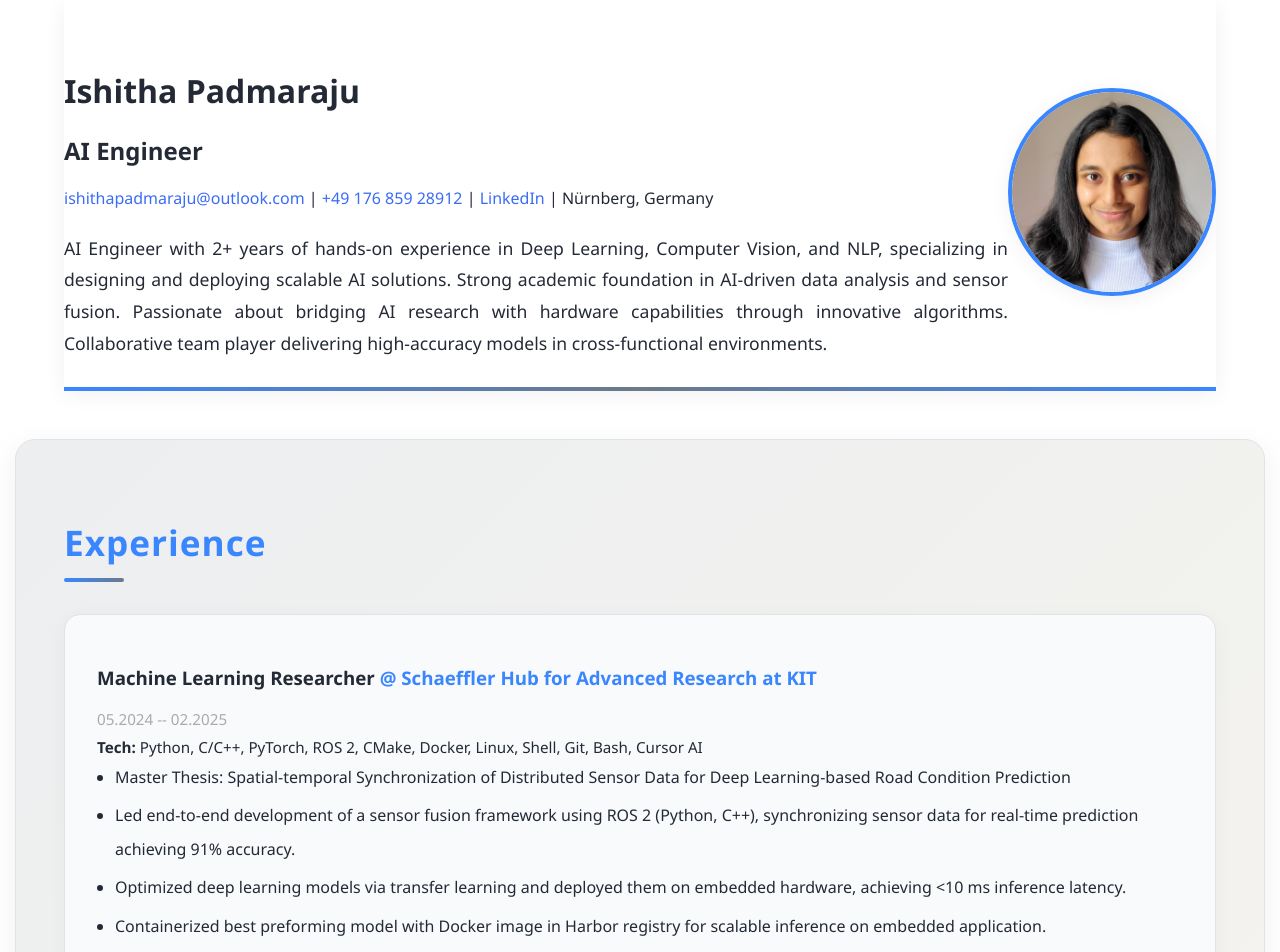
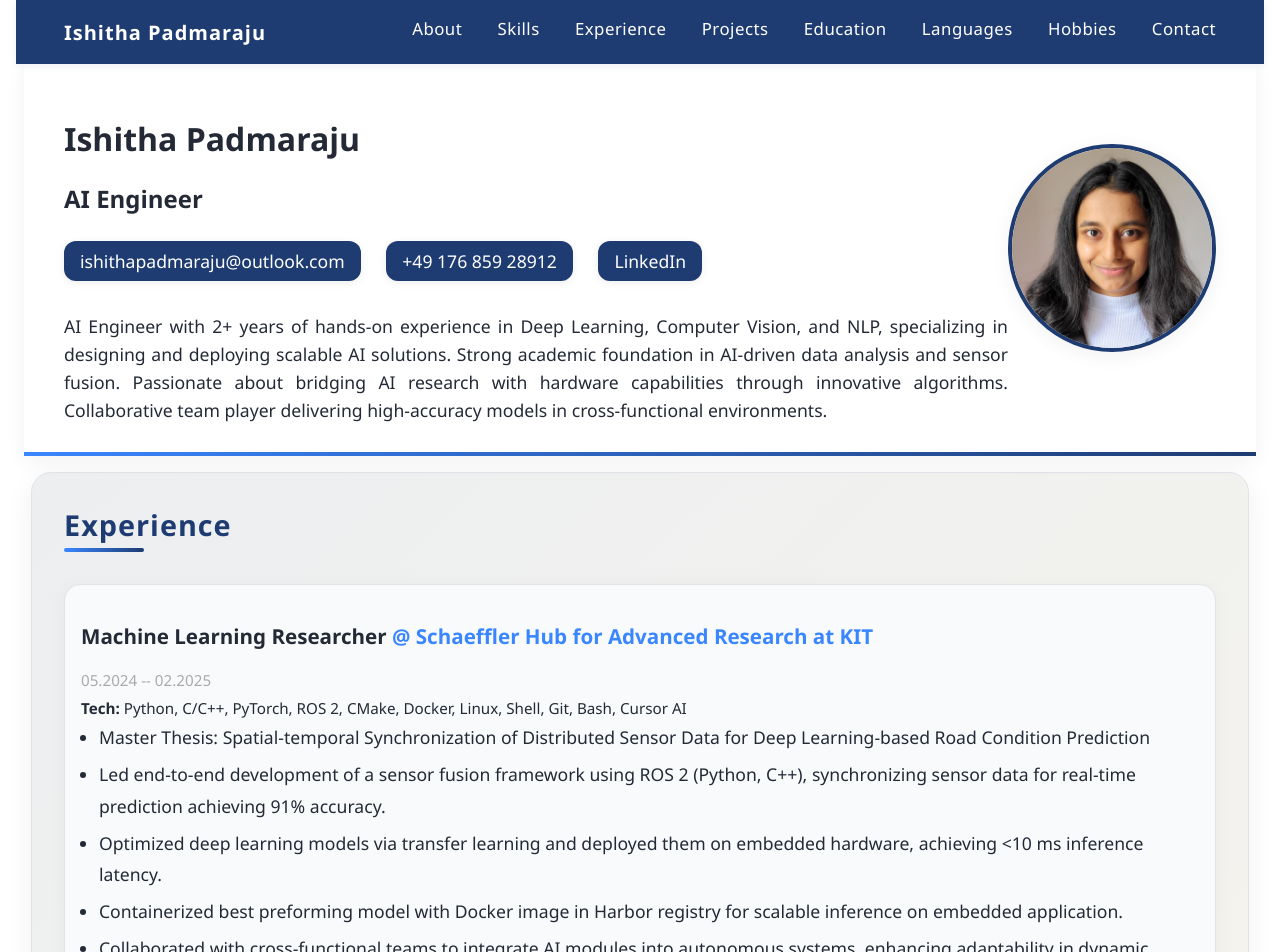
Before and after one commit to Ishitha-P/portfolio, a React (Create React App) app: page / in a window 1280 px wide. Shown: the top 952 px of the page. Built offline with nearby package versions, Linux system fonts and the light colour scheme.

Commit message:
update colour schema

```diff
--- a/src/App.module.css
+++ b/src/App.module.css
@@ -1,3 +1,7 @@
+html, body {
+  scroll-behavior: smooth;
+}
+
 .appContainer {
   min-height: 100vh;
   background: #fff;
@@ -12,11 +16,12 @@
 .header {
   width: 100%;
   background: #fff;
-  padding: 3rem 0 2rem 0;
+  padding: 2rem 2.5rem;
   text-align: center;
   box-shadow: 0 4px 20px rgba(0, 0, 0, 0.06);
   position: relative;
   overflow: hidden;
+  /* margin-top: 2.5rem; */
 }
 
 .header::after {
@@ -26,7 +31,7 @@
   left: 0;
   right: 0;
   height: 4px;
-  background: linear-gradient(to right, #3a86ff, #6c7a89, #3a86ff);
+  background: linear-gradient(to right, #3a86ff, #1e3c72);
 }
 
 .profilePhoto {
@@ -34,7 +39,7 @@
   height: 200px;
   border-radius: 50%;
   object-fit: cover;
-  border: 4px solid #3a86ff;
+  border: 4px solid #1e3c72;
   margin-bottom: 1.5rem;
   box-shadow: 0 4px 20px rgba(0, 0, 0, 0.06);
   transition: transform 0.3s ease;
@@ -48,29 +53,31 @@
   max-width: 1000px;
   margin: 1.5rem auto 0 auto;
   text-align: justify;
-  line-height: 1.8;
+  line-height: 1.6;
   font-size: 1.1rem;
   color: #232a36;
+  /* padding: 0.5rem 1.0rem; */
 }
 
-.section {
+.section, .experienceSection, .educationSection, .projectsSection, .skillsSection, .languagesSection, .hobbiesSection {
   width: 100%;
   max-width: 1400px;
-  margin: 3rem 0;
+  margin: 1rem 1rem;
   background: #fff;
   border-radius: 20px;
   box-shadow: 0 8px 32px rgba(0, 0, 0, 0.06);
-  padding: 3rem;
+  padding: 0.5rem 2rem;
   border: 1px solid #e0e3e8;
+  font-size: 1.1rem;
 }
 
 .sectionTitle {
-  color: #3a86ff;
-  font-size: 2.2rem;
+  color: #1e3c72;
+  font-size: 1.8rem;
   margin-bottom: 2rem;
   letter-spacing: 1px;
   position: relative;
-  padding-bottom: 1rem;
+  padding-bottom: 0.5rem;
   font-weight: 600;
 }
 
@@ -79,20 +86,21 @@
   position: absolute;
   bottom: 0;
   left: 0;
-  width: 60px;
+  width: 80px;
   height: 4px;
-  background: linear-gradient(to right, #3a86ff, #6c7a89);
+  background: linear-gradient(to right, #3a86ff, #1e3c72);
   border-radius: 2px;
 }
 
 .card {
   background: #f8fafc;
   border-radius: 16px;
-  padding: 2rem;
-  margin-bottom: 2rem;
+  padding: 1rem;
+  margin-bottom: 1rem;
   box-shadow: 0 4px 20px rgba(0, 0, 0, 0.04);
   transition: all 0.3s ease;
   border: 1px solid #e0e3e8;
+  font-size: 1.1rem;
 }
 
 .card:hover {
@@ -103,10 +111,10 @@
 
 .chip, .chip-blue {
   display: inline-block;
-  background: linear-gradient(135deg, #3a86ff, #6c7a89);
+  background: #1e3c72;
   color: #fff;
   border-radius: 12px;
-  padding: 0.5rem 1.4rem;
+  padding: 0.5rem 1.0rem;
   margin: 0.4rem 0.6rem 0.4rem 0;
   font-size: 1.1rem;
   transition: all 0.3s ease;
@@ -116,11 +124,11 @@
 .chip:hover, .chip-blue:hover {
   transform: translateY(-2px);
   box-shadow: 0 4px 12px rgba(0, 0, 0, 0.13);
-  background: linear-gradient(135deg, #6c7a89, #3a86ff);
+  background: #265fa5;
 }
 
 .button, .btn, .btn-blue {
-  background: #3a86ff;
+  background: #1e3c72;
   color: #fff;
   border: none;
   border-radius: 8px;
@@ -149,8 +157,8 @@
 /* Projects section specific styles */
 .projectsSection {
   background: #fff;
-  padding-top: 3rem;
-  padding-bottom: 3rem;
+  /* padding-top: 2rem;
+  padding-bottom: 2rem; */
 }
 
 /* Skills section specific styles */
@@ -168,7 +176,7 @@
   background: rgba(255,255,255,0.08);
   border-radius: 18px;
   box-shadow: 0 2px 12px rgba(0,0,0,0.10);
-  margin: 0.7rem;
+  margin: 0.35rem;
   padding: 1rem 0.5rem 0.5rem 0.5rem;
   transition: transform 0.2s, box-shadow 0.2s;
   border: 1.5px solid rgba(255,255,255,0.13);
@@ -212,6 +220,7 @@
   padding: 1rem 0.5rem 0.5rem 0.5rem;
   transition: transform 0.2s, box-shadow 0.2s;
   border: 1.5px solid rgba(255,255,255,0.13);
+  margin: 0.35rem;
 }
 .tile:hover {
   transform: translateY(-6px) scale(1.05);
@@ -260,33 +269,34 @@ ul {
   padding-left: 18px;
 }
 li {
-  line-height: 2.1;
+  line-height: 1.8;
   margin-bottom: 0.3em;
 }
 
 .tileGrid {
   display: flex;
   flex-wrap: wrap;
-  gap: 1.2rem;
+  gap: 0.6rem;
   margin-top: 1.2rem;
 }
 
 .projectGrid {
   display: grid;
   grid-template-columns: repeat(auto-fit, minmax(340px, 1fr));
-  gap: 2.2rem;
-  margin-top: 2.5rem;
+  gap: 1.1rem;
+  margin-top: 1.5rem;
 }
 
 .projectCard {
   background: #fff;
-  border-radius: 18px;
+  border-radius: 10px;
   box-shadow: 0 4px 24px rgba(30, 60, 120, 0.06);
   overflow: hidden;
   display: flex;
   flex-direction: column;
   transition: box-shadow 0.2s, transform 0.2s;
   border: 1px solid #e0e3e8;
+  font-size: 1.1rem;
 }
 .projectCard:hover {
   box-shadow: 0 8px 32px rgba(30, 60, 120, 0.13);
@@ -294,7 +304,7 @@ li {
 }
 .projectImage {
   width: 100%;
-  height: 180px;
+  height: 240px;
   object-fit: cover;
   background: #e8eaef;
 }
@@ -303,6 +313,7 @@ li {
   flex: 1;
   display: flex;
   flex-direction: column;
+  font-size: 1.1rem;
 }
 .projectTitle {
   font-size: 1.18rem;
@@ -325,7 +336,7 @@ li {
 
 .chip-blue {
   display: inline-block;
-  background: linear-gradient(135deg, #3a86ff, #6c7a89);
+  background: #1e3c72;
   color: #fff;
   border-radius: 12px;
   padding: 0.5rem 1.4rem;
@@ -338,10 +349,10 @@ li {
 .chip-blue:hover {
   transform: translateY(-2px);
   box-shadow: 0 4px 12px rgba(0, 0, 0, 0.13);
-  background: linear-gradient(135deg, #6c7a89, #3a86ff);
+  background: #265fa5;
 }
 .btn-blue {
-  background: #3a86ff;
+  background: #1e3c72;
   color: #fff;
   border: none;
   border-radius: 8px;
@@ -355,3 +366,64 @@ li {
   background: #265fa5;
   color: #fff;
 }
+
+.navbar {
+  width: 100%;
+  background: #1e3c72;
+  color: #fff;
+  display: flex;
+  align-items: center;
+  justify-content: space-between;
+  padding: 0 3rem;
+  height: 64px;
+  position: sticky;
+  top: 0;
+  z-index: 100;
+  box-shadow: 0 2px 8px rgba(30, 60, 120, 0.08);
+}
+.navLogo {
+  font-size: 1.25rem;
+  font-weight: 700;
+  letter-spacing: 1px;
+  color: #fff;
+}
+.navLinks {
+  display: flex;
+  align-items: center;
+  list-style: none;
+  margin: 0;
+  padding: 0;
+}
+.navLinks li {
+  margin-left: 2.2rem;
+}
+.navLinks a {
+  color: #fff;
+  text-decoration: none;
+  font-size: 1.05rem;
+  font-weight: 500;
+  letter-spacing: 0.5px;
+  transition: color 0.18s;
+  padding-bottom: 2px;
+  border-bottom: none;
+}
+.navLinks a:hover, .navLinks a:focus {
+  color: #3a86ff;
+  border-bottom: none;
+}
+
+.contactRow {
+  display: flex;
+  flex-wrap: wrap;
+  justify-content: center;
+  align-items: center;
+  gap: 1.2rem;
+  margin-top: 4px;
+  margin-bottom: 24px;
+}
+.contactItem {
+  display: flex;
+  flex-direction: column;
+  align-items: center;
+  min-width: 160px;
+}
--- a/src/App.tsx
+++ b/src/App.tsx
@@ -13,15 +13,30 @@ function App() {
 
   return (
     <div className={styles.appContainer}>
-      <header className={styles.header}>
+      {/* Navigation Bar */}
+      <nav className={styles.navbar}>
+        <div className={styles.navLogo}>Ishitha Padmaraju</div>
+        <ul className={styles.navLinks}>
+          <li><a href="#about">About</a></li>
+          <li><a href="#skills">Skills</a></li>
+          <li><a href="#experience">Experience</a></li>
+          <li><a href="#projects">Projects</a></li>
+          <li><a href="#education">Education</a></li>
+          <li><a href="#languages">Languages</a></li>
+          <li><a href="#hobbies">Hobbies</a></li>
+          <li><a href="#contact">Contact</a></li>
+        </ul>
+      </nav>
+      {/* Header/Profile Section */}
+      <header className={styles.header} id="about">
         <div style={{ display: 'flex', alignItems: 'center', justifyContent: 'space-between', maxWidth: 1400, margin: '0 auto' }}>
           <div style={{ textAlign: 'left', flex: 1, maxWidth: 1000 }}>
             <h1>{profile.name}</h1>
             <h2>{profile.title}</h2>
-            <div style={{ margin: '0.5rem 0' }}>
-              <a href={`mailto:${profile.email}`}>{profile.email}</a> |{' '}
-              <a href={`tel:${profile.phone}`}>{profile.phone}</a> |{' '}
-              <a href={profile.linkedin} target="_blank" rel="noopener noreferrer">LinkedIn</a> | Nürnberg, Germany
+            <div style={{ display: 'flex', gap: '1rem', margin: '1rem 0 0.5rem 0', flexWrap: 'wrap' }}>
+              <a href={`mailto:${profile.email}`} className={styles.chip}>{profile.email}</a>
+              <a href={`tel:${profile.phone}`} className={styles.chip}>{profile.phone}</a>
+              <a href={profile.linkedin} className={styles.chip} target="_blank" rel="noopener noreferrer">LinkedIn</a>
             </div>
             <p className={styles.profileSummary}>{profile.summary}</p>
           </div>
@@ -33,7 +48,7 @@ function App() {
         </div>
       </header>
 
-      <section className={`${styles.section} ${styles.experienceSection}`}>
+      <section className={`${styles.section} ${styles.experienceSection}`} id="experience">
         <h2 className={styles.sectionTitle}>Experience</h2>
         {experienceItems.map((item, index) => (
           <div key={index} className={styles.card}>
@@ -49,7 +64,7 @@ function App() {
         ))}
       </section>
 
-      <section className={`${styles.section} ${styles.projectsSection}`}>
+      <section className={`${styles.section} ${styles.projectsSection}`} id="projects">
         <h2 className={styles.sectionTitle}>Projects</h2>
         <div className={styles.projectGrid}>
           {projects.map((project, index) => (
@@ -80,7 +95,7 @@ function App() {
         </div>
       </section>
 
-      <section className={`${styles.section} ${styles.educationSection}`}>
+      <section className={`${styles.section} ${styles.educationSection}`} id="education">
         <h2 className={styles.sectionTitle}>Education</h2>
         {educationItems.map((item, index) => (
           <div key={index} className={styles.card}>
@@ -95,7 +110,7 @@ function App() {
         ))}
       </section>
 
-      <section className={`${styles.section} ${styles.skillsSection}`}>
+      <section className={`${styles.section} ${styles.skillsSection}`} id="skills">
         <h2 className={styles.sectionTitle}>Skills</h2>
         <div>
           {Object.entries(skills.reduce((acc: Record<string, typeof skills>, skill) => {
@@ -171,7 +186,7 @@ function App() {
         </div>
       </section>
 
-      <section className={styles.section}>
+      <section className={styles.section} id="languages">
         <div className={styles.sectionTitle}>Languages</div>
         <div className={styles.tileGrid}>
           {languages.map((lang, idx) => {
@@ -192,7 +207,7 @@ function App() {
         </div>
       </section>
 
-      <section className={styles.section}>
+      <section className={styles.section} id="hobbies">
         <div className={styles.sectionTitle}>Hobbies</div>
         <div className={styles.tileGrid}>
           {hobbies.map((hobby, idx) => {
@@ -211,6 +226,27 @@ function App() {
           })}
         </div>
       </section>
+
+      <section className={styles.section} id="contact">
+        <h2 className={styles.sectionTitle}>Contact</h2>
+        <div className={styles.contactRow}>
+          <div className={styles.contactItem}>
+            <a href={`mailto:${profile.email}`} className={styles.button}>{profile.email}</a>
+          </div>
+          <div className={styles.contactItem}>
+            <a href={`tel:${profile.phone}`} className={styles.button}>{profile.phone}</a>
+          </div>
+          <div className={styles.contactItem}>
+            <a href={profile.linkedin} className={styles.button} target="_blank" rel="noopener noreferrer">LinkedIn</a>
+          </div>
+          <div className={styles.contactItem} style={{ color: '#232a36', fontWeight: 500 }}>
+            {profile.location}
+          </div>
+          <div className={styles.contactItem}>
+            <a href="/projects/Resume.pdf" className={styles.button} download>Download Resume</a>
+          </div>
+        </div>
+      </section>
     </div>
   );
 }
```
Also changed, not shown: 1 other file (tests, documents, lock files or other folders).
